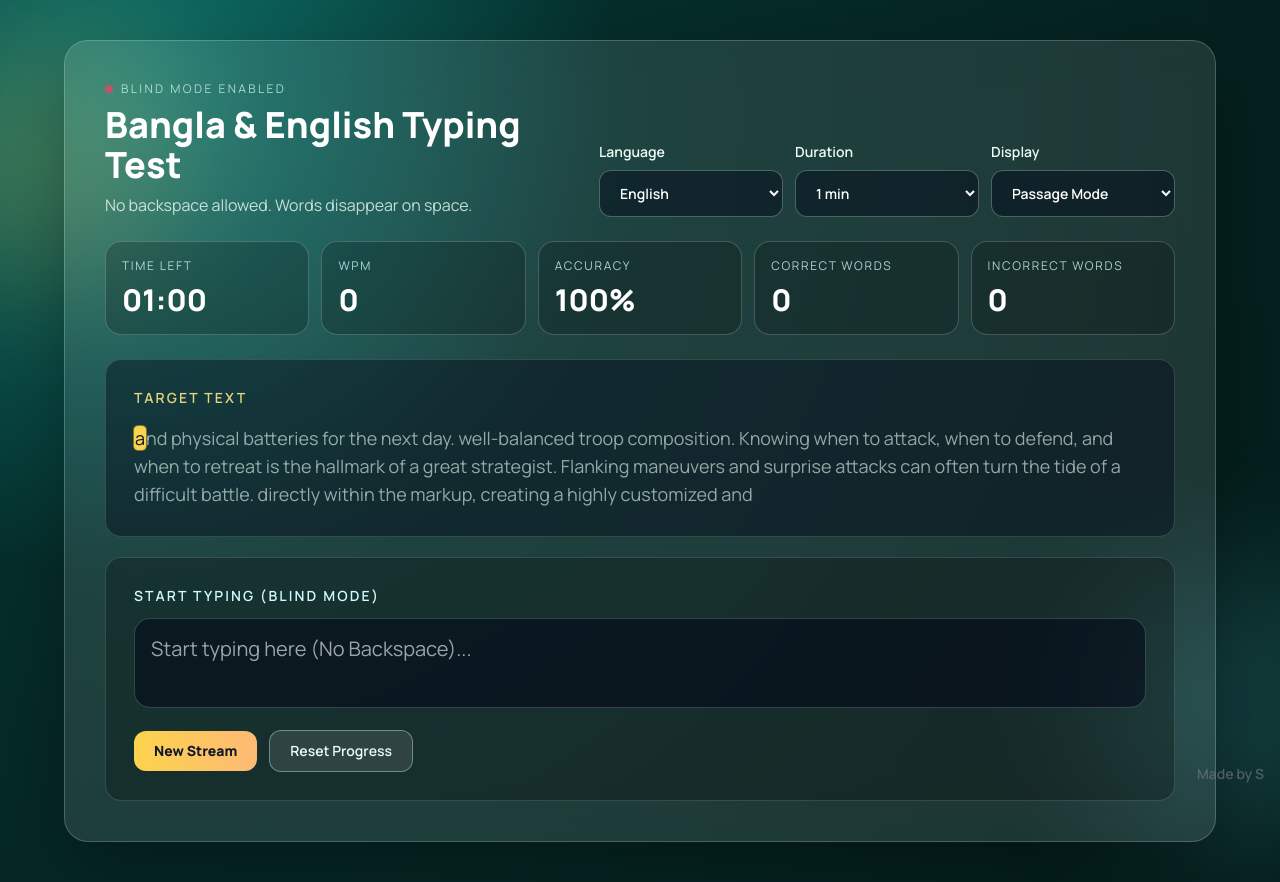
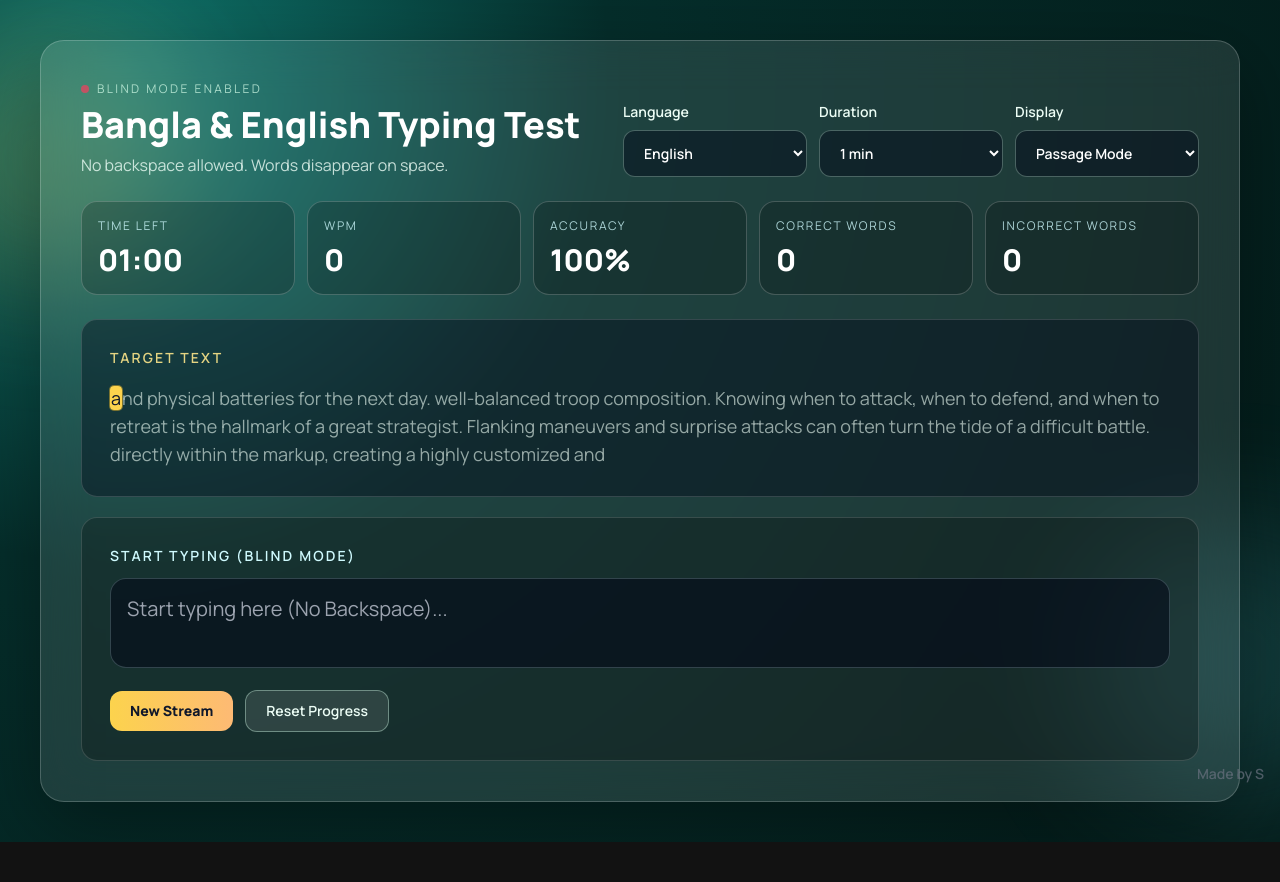
Before and after one commit to Mahmudulislamshuvo/typing-test-bangla-master, a Next.js app: page /disappearing in a window 1280 px wide. After the commit the page ends 842 px from the top, so only its background shows below. Built offline with nearby package versions, Linux system fonts and the light colour scheme.

Commit message:
Update layout max-width in TypingTestClient and TypingTestDisappearing for improved responsiveness

```diff
--- a/components/TypingTestDisappearing.js
+++ b/components/TypingTestDisappearing.js
@@ -506,7 +506,7 @@ export default function TypingTestDisappearing({
       <div className="pointer-events-none absolute -left-20 top-8 h-64 w-64 rounded-full bg-amber-300/20 blur-3xl" />
       <div className="pointer-events-none absolute -right-24 bottom-8 h-72 w-72 rounded-full bg-cyan-300/15 blur-3xl" />
 
-      <section className="relative mx-auto w-full max-w-6xl rounded-3xl border border-white/20 bg-white/10 p-5 shadow-[0_24px_80px_rgba(0,0,0,0.35)] backdrop-blur-xl sm:p-7 lg:p-10">
+      <section className="relative mx-auto w-full max-w-[1440px] rounded-3xl border border-white/20 bg-white/10 p-5 shadow-[0_24px_80px_rgba(0,0,0,0.35)] backdrop-blur-xl sm:p-7 lg:p-10">
         <header className="mb-6 flex flex-col gap-5 xl:flex-row xl:items-end xl:justify-between">
           <div>
             <p className="text-xs uppercase tracking-[0.2em] text-emerald-100/75 flex items-center gap-2">
--- a/components/typing-test-client.js
+++ b/components/typing-test-client.js
@@ -639,7 +639,7 @@ export default function TypingTestClient({
       <div className="pointer-events-none absolute -left-20 top-8 h-64 w-64 rounded-full bg-amber-300/20 blur-3xl" />
       <div className="pointer-events-none absolute -right-24 bottom-8 h-72 w-72 rounded-full bg-cyan-300/15 blur-3xl" />
 
-      <section className="relative mx-auto w-full max-w-6xl rounded-3xl border border-white/20 bg-white/10 p-5 shadow-[0_24px_80px_rgba(0,0,0,0.35)] backdrop-blur-xl sm:p-7 lg:p-10">
+      <section className="relative mx-auto w-full max-w-[1440px] rounded-3xl border border-white/20 bg-white/10 p-5 shadow-[0_24px_80px_rgba(0,0,0,0.35)] backdrop-blur-xl sm:p-7 lg:p-10">
         <header className="mb-6 flex flex-col gap-5 xl:flex-row xl:items-end xl:justify-between">
           <div>
             <p className="text-xs uppercase tracking-[0.2em] text-emerald-100/75">
```
